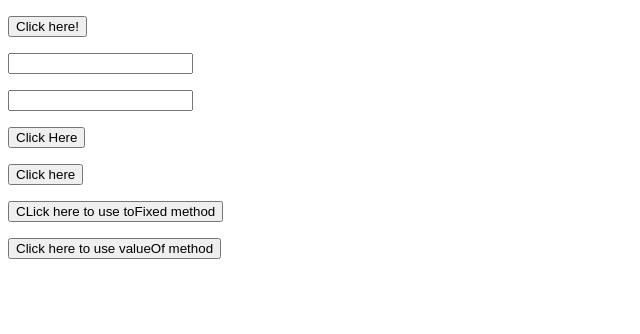
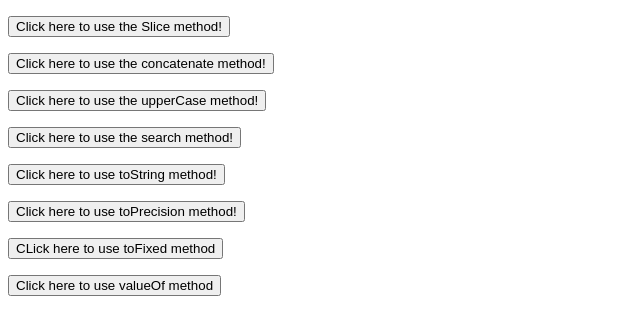
Before and after one commit to markedin/JavaScript-Projects, a plain HTML site: page Basic JavaScript Projects/Project8_string_methods/index.html in a window 1280 px wide. Shown: the whole page, without its empty margins (0-640 px from the left). Drawn offline with Linux system fonts and the light colour scheme.

Commit message:
This push includes updates to project 8 folder
This is the updates files for the project 8 submission

```diff
--- a/Basic JavaScript Projects/Project8_string_methods/JS/main.js
+++ b/Basic JavaScript Projects/Project8_string_methods/JS/main.js
@@ -4,16 +4,24 @@ function sliceMethod() { //This line defines a function called sliceMethod
     document.getElementById("Slice").innerHTML = Section;   //this line sets the HTML element "Slice" to the sliced string
 }
 
+
+function concatenate(){ // this line defines a function called concatenate
+    string1= "This is the first string and "; // this line defines a string
+    string2= "this is the second string concatenated together"; // this line defines a string
+    str= string1.concat(string2); // this line concatenates string 1 with string 2
+    document.getElementById("concat").innerHTML = str; // this line replaces the HTML element with the id concat with str
+}
+
 function upperCase(){   //this line defines a function called upperCase
-    string = "hello how are you?";  //this line defines a string callled "string"
+    string = "This string started as lower case";  //this line defines a string callled "string"
     upStr = string.toUpperCase();   // this line converts the string to upper case and stores it in upStr
-    document.write(upStr);  //this line writes the upStr to the doc when function is called
+    document.getElementById("uppercase").innerHTML = upStr;  //this line writes the upStr to the HTML element with id uppercase
 }
 
 function searchFunction(){  // this line defines a function called searchFunction
     string = "A B C D E F G";   //this line defines a string
     searchStr = string.search("D");     // this line searches for the position of "D" within the string "string"
-    console.log(searchStr); //this line writes the position of "D" within the browser console
+    document.getElementById("searchfunction").innerHTML = searchStr; //this line writes the position of "D" to the HTML element with id searchfunction
 }
 
 function num2str(){ // this line defines a function called num2str
--- a/Basic JavaScript Projects/Project8_string_methods/index.html
+++ b/Basic JavaScript Projects/Project8_string_methods/index.html
@@ -6,24 +6,37 @@
     </head>
 
     <body>
-        <p id="Slice"></p>
-        <button onclick="sliceMethod()">Click here!</button>
+        <p id="Slice">
+            <button onclick="sliceMethod()">Click here to use the Slice method!</button>
+        </p>
+
+        <p id="concat">
+            <button onclick="concatenate()">Click here to use the concatenate method!</button>
+        </p>
+
+        <p id="uppercase">
+            <button onclick="upperCase()">Click here to use the upperCase method!</button>
+        </p>
+
+        <p id = "searchfunction">
+            <button onclick="searchFunction()">Click here to use the search method!</button>
+        </p>
+
+        <p id="Number2String">
+            <button onclick="num2str()">Click here to use toString method!</button>
         <p>
-            <input type="text" onkeypress="upperCase()";>
+
+        <p id = "Precision">
+            <button onclick="precisionMethod()">Click here to use toPrecision method!</button>
         </p>
-        <input type="text" onkeypress="searchFunction()";>
 
-        <p id = "Number2String"></p>
-        <button onclick="num2str()">Click Here</button>
+        <p id="toFixed">
+            <button onclick="toFixedMethod()">CLick here to use toFixed method</button>
+        </p>
 
-        <p id = "Precision"></p>
-        <button onclick="precisionMethod()">Click here</button>
-
-        <p id="toFixed"></p>
-        <button onclick="toFixedMethod()">CLick here to use toFixed method</button>
-
-        <p id="obStr"></p>
-        <button onclick="obStr2str()">Click here to use valueOf method</button>
+        <p id="obStr">
+            <button onclick="obStr2str()">Click here to use valueOf method</button>
+        </p>
 
     </body>
 </html>
```
Also changed, not shown: Basic JavaScript Projects/Project1_expressions_alert/JS/main.js (+6 -11 lines).
